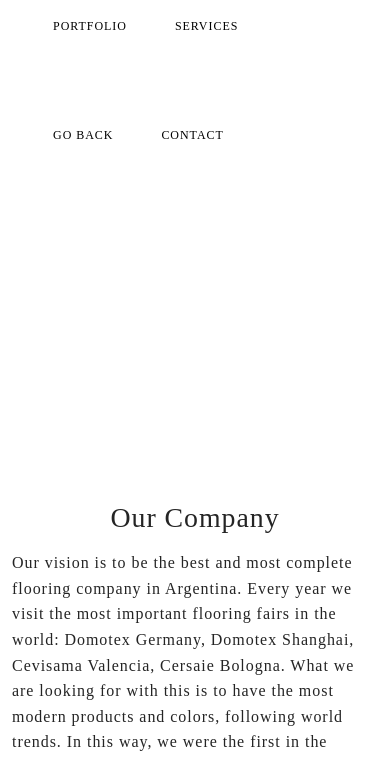
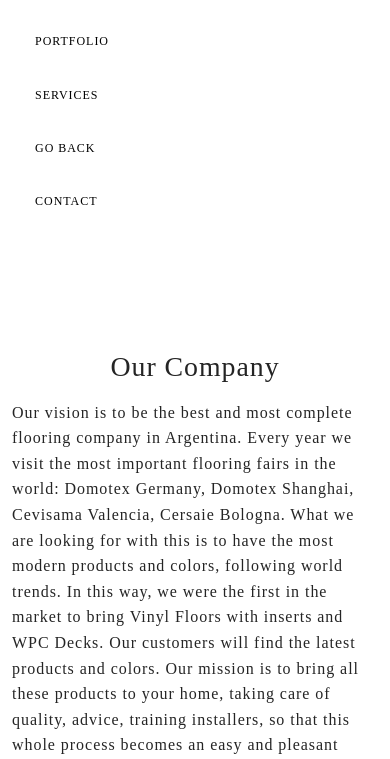
Before and after one commit to FrancoAvolio/PF-Avolio, a plain HTML site: page views/about.html in a window 390 px wide. Shown: the part 76-835 px from the top of the page. Drawn offline with nearby package versions, Linux system fonts and the light colour scheme; a web font is replaced by a local one.

Commit message:
arregle nav

```diff
--- a/css/style.css
+++ b/css/style.css
@@ -52,25 +52,18 @@ i {
   color: red;
 }
 
-@media screen and (max-width: 576px) {
-  h1 {
-    margin-top: 182px;
-  }
-}
+
 @media screen and (max-width: 1280px) {
   .welcome {
     margin-top: 25px;
   }
 }
-@media screen and (max-width: 780px) {
-  .welcome {
-    visibility: hidden;
-  }
-}
-@media screen and (max-width: 770px) {
-  nav ul li {
-    margin-top: 55px;
-    margin-right: 55px;
+
+@media screen and (max-width: 578px) {
+  .navigation {
+    margin-top: 15px;
+    margin-bottom: -35px;
+    width: 40vw;
   }
 }
 @media screen and (max-width: 850px) {
```
Also changed, not shown: views/contact.html (+14 -15 lines).
